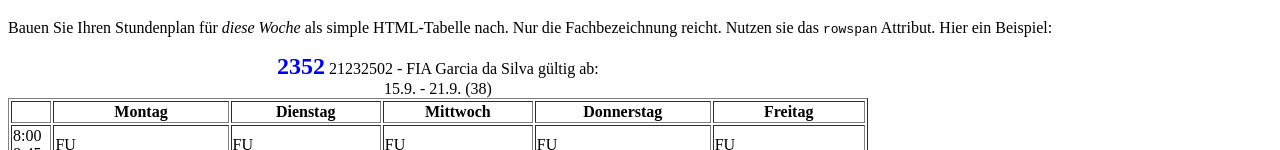
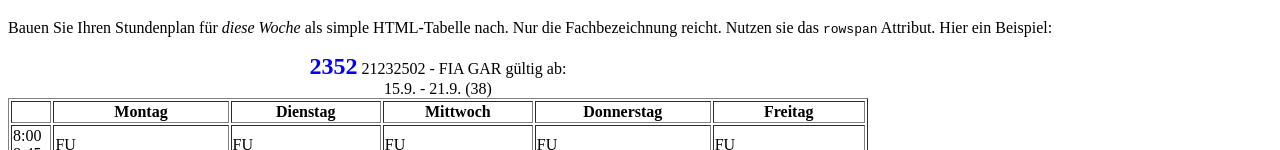
Before and after one commit to JanineEML/jeml-fia, a plain HTML site: page WEB/250916_exercise/exercise_solved.html in a window 1280 px wide. Shown: the part 561-711 px from the top of the page. Drawn offline with Linux system fonts and the light colour scheme.

Commit message:
updated table exercise

```diff
--- a/WEB/250916_exercise/exercise_solved.html
+++ b/WEB/250916_exercise/exercise_solved.html
@@ -126,7 +126,7 @@
     <table border="1">
         <caption>
             <span style="color:blue; font-size: 1.5rem;"><b>2352</b></span>
-            <span style="font-size: 1rem;">21232502 - FIA Garcia da Silva</span> gültig ab:<br>
+            <span style="font-size: 1rem;">21232502 - FIA GAR</span> gültig ab:<br>
             15.9. - 21.9. (38)
         </caption>
 
```
Also changed, not shown: 1 other file.
